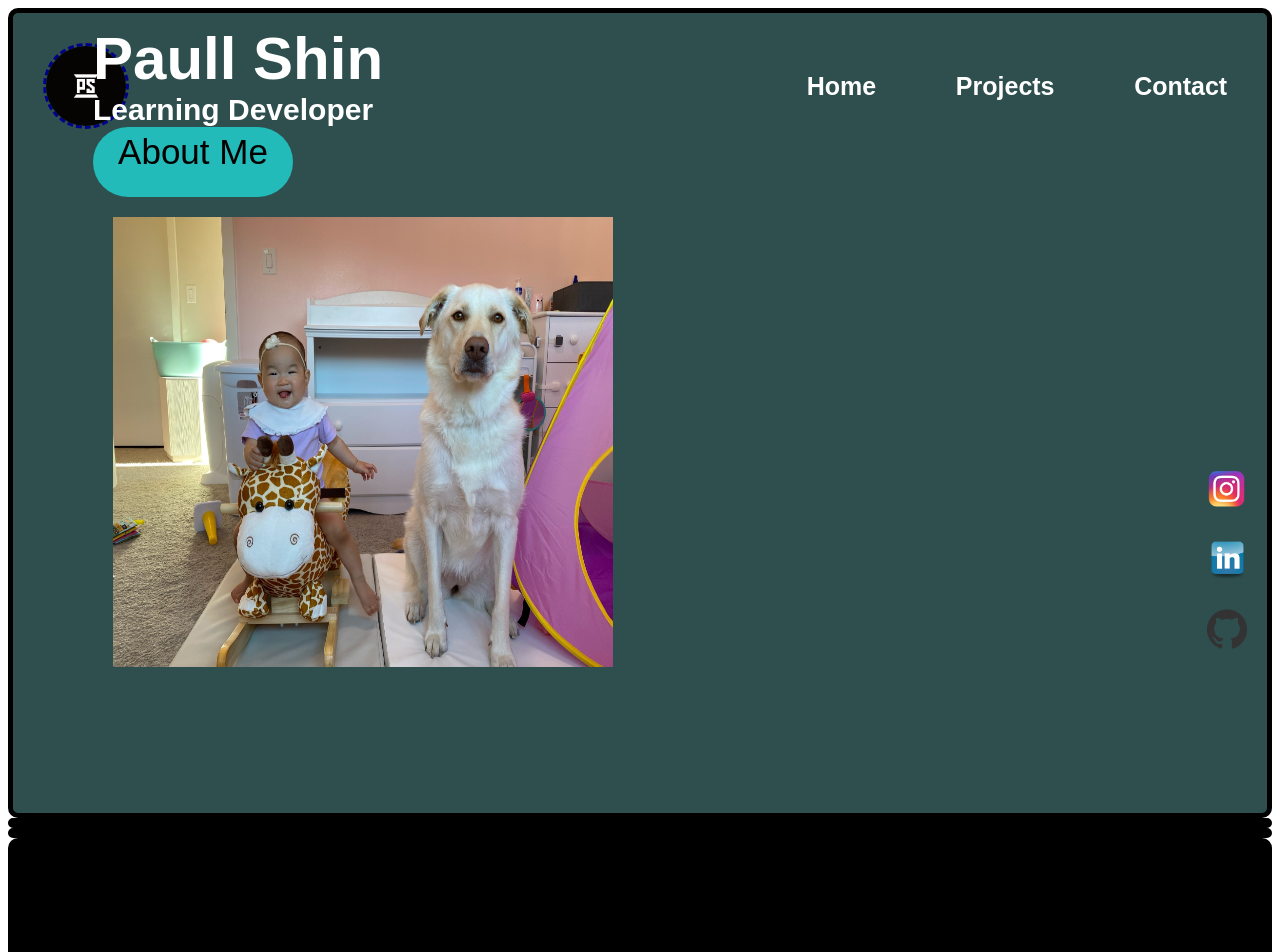
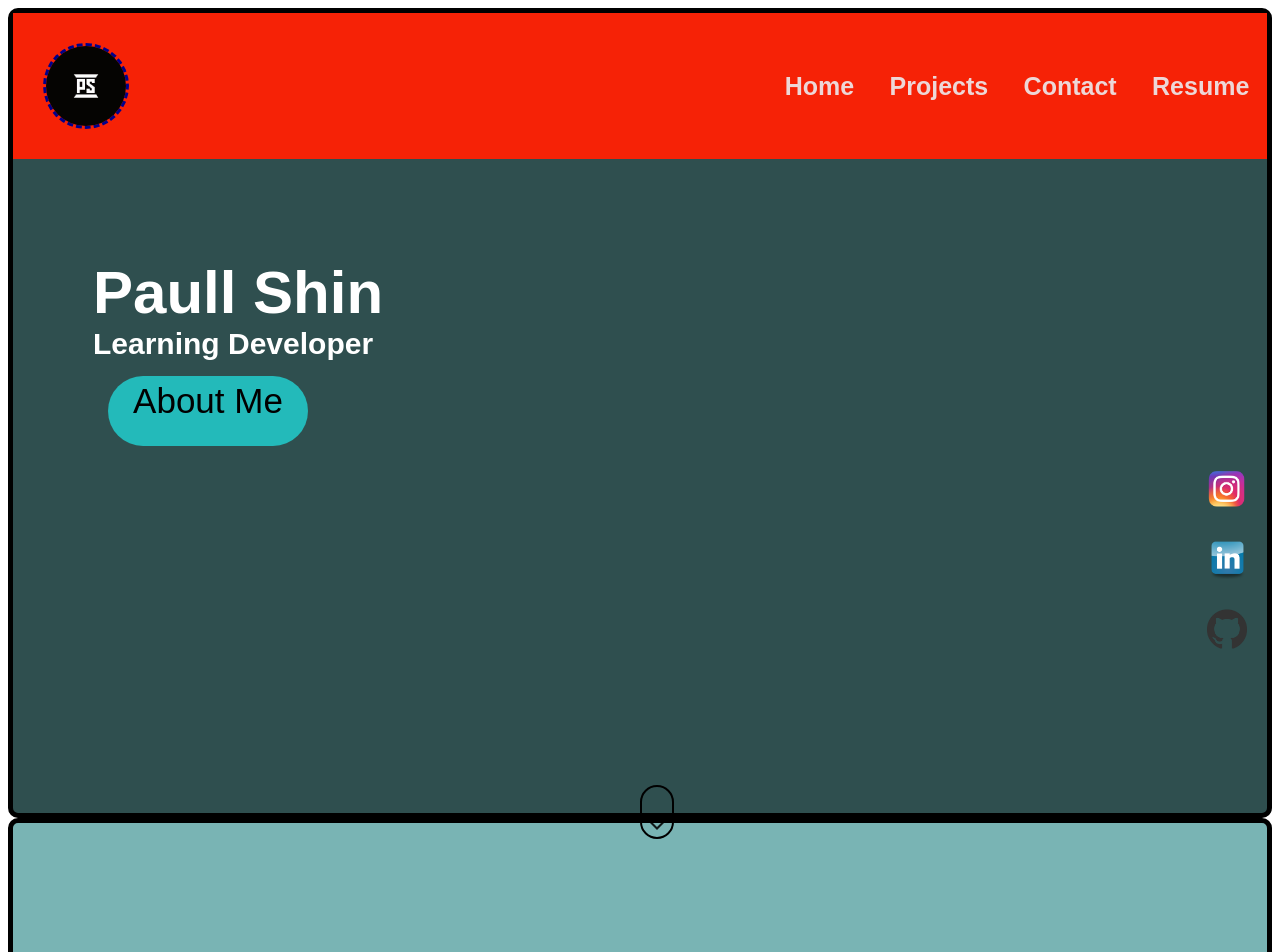
Before and after one commit to paullsshin/Paullios-Portfolio, a plain HTML site: page index.html in a window 1280 px wide. Shown: the top 952 px of the page. Drawn offline with Linux system fonts and the light colour scheme; a web font is replaced by a local one.

Commit message:
added scroll down button and added more styling

```diff
--- a/Assets/style.css
+++ b/Assets/style.css
@@ -1,6 +1,7 @@
 * {
     font-family: 'Bebas Neue', cursive;
     font-family: 'Kdam Thmor Pro', sans-serif;
+    scroll-behavior: smooth;
 }
 
 section {
@@ -25,7 +26,7 @@ section {
 
 footer {
     height: 500px;
-    background-color: black;
+    background-color: rgb(22, 15, 145);
     border-radius: 10px;
 
 }
@@ -34,6 +35,12 @@ nav {
     display: flex;
     justify-content: space-between;
     align-items: center;
+    background-color: rgb(30, 30, 41);
+}
+
+a {
+    text-decoration: none;
+    color: rgb(237, 215, 215);
 }
 
 ul {
@@ -45,6 +52,7 @@ ul {
     font-weight: bold;
     color: white;
 }
+
 
 li {
     /* width: 200px; */
@@ -67,11 +75,63 @@ p {
     height: 100%;
     justify-content: space-between;
     align-items: center;
+    position: relative;
+
 }
+
+.scroll-down {
+    height: 50px;
+    width: 30px;
+    border: solid black 2px;
+    position: absolute;
+    left: 50%;
+    bottom: 15%;
+    border-radius: 50px;
+    cursor: pointer;
+}
+
+.scroll-down::before,
+.scroll-down::after {
+    content: "";
+    position: absolute;
+    top: 10%;
+    left: 50%;
+    border: solid black 2px;
+    height: 10px;
+    width: 10px;
+    transform: translate(-50%, -80%) rotate(45deg);
+    border-top: transparent;
+    border-left: transparent;
+    animation: scroll-down 1s ease-in-out infinite;
+}
+
+.scroll-down::after {
+    top: 15%;
+    animation-delay: .3s;
+}
+
+@keyframes scroll-down {
+    0% {
+        opacity: 0;
+    }
+    30% {
+        opacity: 1;
+    }
+    60% {
+        opacity: 1;
+    }
+    100% {
+        opacity: 0;
+        top: 90%;
+    }
+ }
+
+
 
 .hero-text {
     margin-left: 80px;
     margin-bottom: 400px;
+    position: absolute;
 }
 
 .button {
@@ -83,6 +143,8 @@ p {
     height: 60px;
     font-weight: lighter;
     color: black;
+    text-decoration: none;
+    margin: 15px;
 }
 
 .button:hover {
@@ -101,6 +163,36 @@ p {
 }
 
 .selfie {
-    display: inline-flex;
+    width: 500px;
+    display: flex;
     margin: 20px;
+    border-radius: 40px;
+    border: solid black 10px;
 }
+
+.sub-section {
+    display: flex;
+    justify-content: space-around;
+    padding: 150px;
+    background-color: #79b4b4;
+}
+h2 {
+    font-size: 40px;
+    text-align: left;
+}
+
+.socials {
+    align-items: center;
+}
+
+@media screen and (max-width: 1688px) {
+    nav {
+      background: #f62206;
+    }
+  }
+
+@media screen and (max-width: 778px) {
+    nav {
+        background:rgb(35, 186, 186)
+    }
+}
--- a/index.html
+++ b/index.html
@@ -14,33 +14,46 @@
   <section class="hero">
     <nav>
       <img src="./IMG/Portfolio logo.jpg" alt="Port Logo" class="logo">
-      <ul>
-        <li>Home</li>
-        <li>Projects</li>
-        <li>Contact</li>
+      <ul class="nav-bar">
+        <li><a href="Home">Home</a></li>
+        <li><a href="Projects">Projects</a></li>
+        <li><a href="Contact">Contact</a></li>
+        <li><a href="Resume">Resume</a></li>
       </ul>
     </nav>
     <div class="hero-area">
+      <a href="about-me">
+        <div class="scroll-down"></div>
+      </a>
       <div class="hero-text">
         <h1>Paull Shin</h1>
         <p>Learning Developer</p>
-        <div class="button">About Me</div>
-        <img class="selfie" src="./IMG/40.jpg" alt="temp-pic" width="500" height="450">
+        <a href="sub-section">
+          <div class="button">About Me</div>
+        </a>
+
       </div>
       <div class="socials">
-        <a href="https://www.instagram.com/" class="social">
-          <img src="./IMG/Insta.png" width= "40" height="40" alt="Insta">
+        <a href="https://www.instagram.com/" class="social" target="_blank">
+          <img src="./IMG/Insta.png" width= "40" height="40" alt="Insta" >
         </a>
-        <a href="https://www.linkedin.com/" class="social">
+        <a href="https://www.linkedin.com/" class="social" target="_blank">
           <img src="./IMG/Link.png" width= "40" height="40" alt="Insta">
         </a>
-        <a href="https://www.github.com/" class="social">
+        <a href="https://www.github.com/" class="social" target="_blank">
           <img src="./IMG/GitHub.png" width= "40" height="40" alt="Insta">
         </a>
       </div>
     </div>
   </section>
-  <section></section>
+
+  <section class="sub-section">
+    <div class="about-me">
+      <img class="selfie" src="./IMG/40.jpg" alt="temp-pic">
+      <h2>A Little About Me</h2>
+      <p>Hello there! My name is Paull Shin and I am currently working on becoming a developer!</p>
+    </div>
+  </section>
   <section></section>
   <footer></footer>
 
```
Also changed, not shown: 1 other file.
